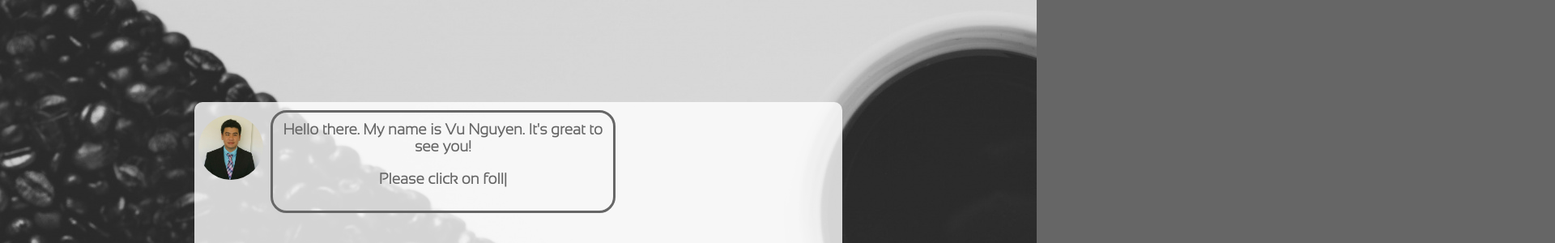
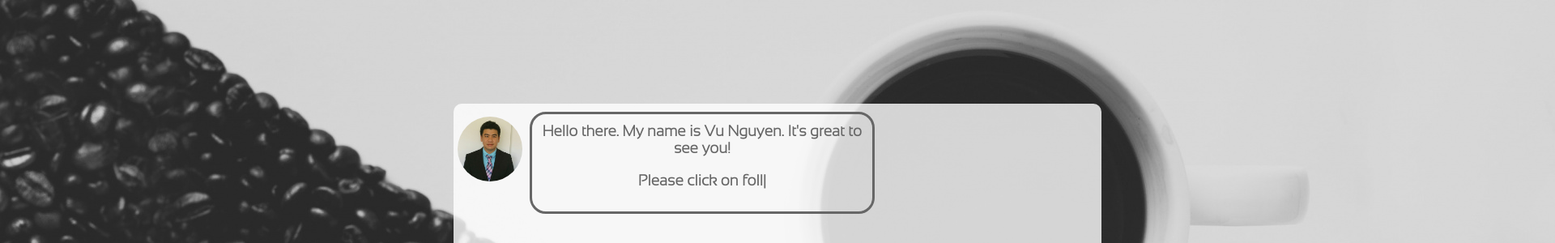
Before and after one commit to uyvunk/personal-site, a plain HTML site: page index.html in a window 1280 px wide. Shown: the top 300 px of the page at 81% size, 1920 px wide, since content can reach past the window. Drawn offline with Linux system fonts and the light colour scheme.

Commit message:
Set width and height for main div to handle screen larger than 1920x1080

```diff
--- a/index.html
+++ b/index.html
@@ -13,7 +13,7 @@
     var FEED_URL = "http://www.cnet.com/rss/all/";
     $(document).ready(function() {
       var rand = Math.floor((Math.random() * 10) + 1) % 3 + 1;
-      $("body").css({backgroundImage: "url('images/body_background_" + rand + ".jpg')"});
+      $("#main").css({backgroundImage: "url('images/body_background_" + rand + ".jpg')"});
     });
 
     $(window).load(function() {
--- a/style.css
+++ b/style.css
@@ -19,10 +19,16 @@ body {
     /*background-image: url("images/body_background_1.jpg");*/
     background-color: #666;
     color: #666;
+    margin: 0px;
 }
 
 #main {
-    margin-top: 10%;
+    /*margin-top: 10%;*/
+    background-repeat: no-repeat;
+    width: 1920px;
+    height: 1080px;
+    margin: auto;
+    padding-top: 10%;
 }
 #container {
     display: none;
@@ -31,7 +37,8 @@ body {
     background: rgba(255, 255, 255, 0.8);
     border: 0px solid white;
     border-radius: 10px;
-    margin: auto;
+    margin-left: auto;
+    margin-right: auto;
 }
 
 #links {
```
Also changed, not shown: 1 other file.
